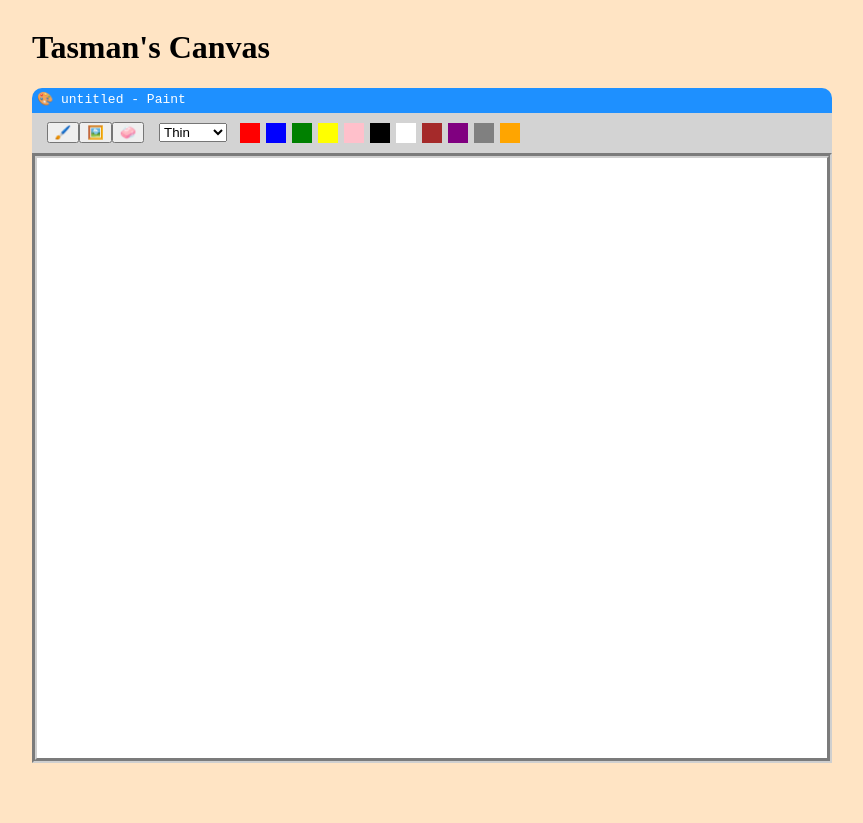
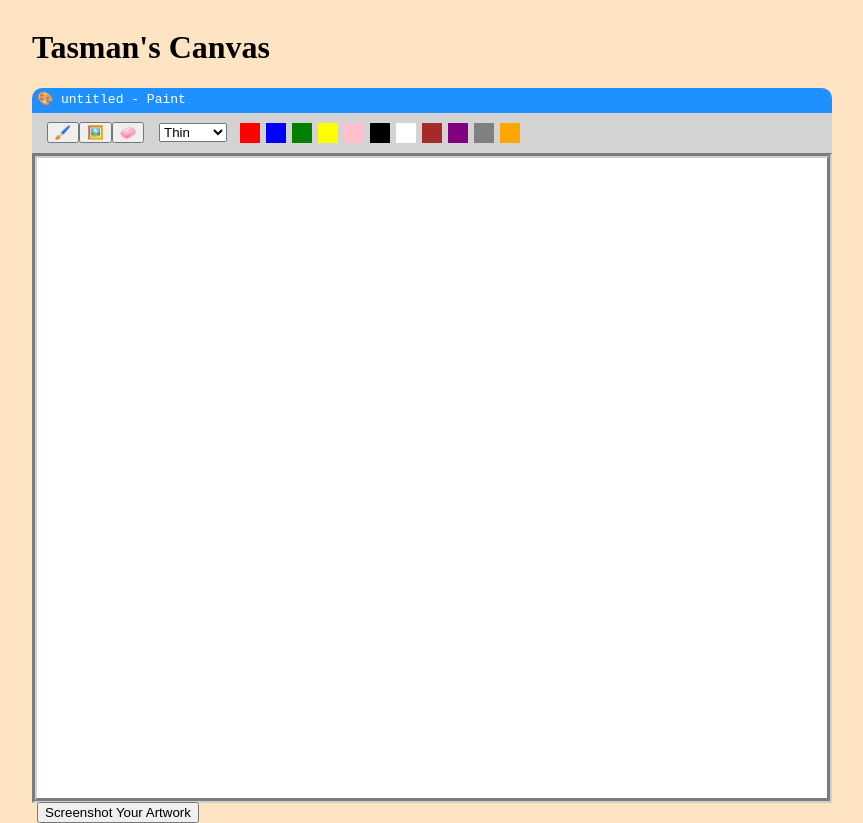
Before and after one commit to tasman-eyles/microsoft_paint, a React (Create React App) app: page / in a window 1280 px wide. Shown: the whole page, without its empty margins (208-1071 px from the left). Before the commit the page ends 800 px from the top, so only its background shows below. Built offline with nearby package versions, Linux system fonts and the light colour scheme.

Commit message:
screenshot

```diff
--- a/package.json
+++ b/package.json
@@ -6,6 +6,7 @@
     "@testing-library/jest-dom": "^5.17.0",
     "@testing-library/react": "^13.4.0",
     "@testing-library/user-event": "^13.5.0",
+    "html2canvas": "^1.4.1",
     "react": "^18.3.1",
     "react-dom": "^18.3.1",
     "react-scripts": "5.0.1",
--- a/src/Container.js
+++ b/src/Container.js
@@ -1,10 +1,11 @@
 import React, { useState, useEffect } from 'react'
+import html2canvas from 'html2canvas'
 
 function Container({ utensil }) {
   const { tool, weight, color } = utensil
   const [magic, setMagic] = useState({
     width: '790px',
-    height: '600px',
+    height: '640px',
     backgroundColor: 'white',
     border: '5px solid rgb(207, 207, 207)',
     borderStyle: 'groove',
@@ -23,6 +24,16 @@ function Container({ utensil }) {
       handleWeight(weight)
     }
   }, [weight])
+
+  function takeScreenshot() {
+    const canvas = document.getElementById('canvas')
+    html2canvas(canvas).then((canvas) => {
+      const link = document.createElement('a')
+      link.download = 'screenshot.png'
+      link.href = canvas.toDataURL()
+      link.click()
+    })
+  }
 
   function handleBackground() {
     if (tool === 'background') {
@@ -96,6 +107,7 @@ function Container({ utensil }) {
         onClick={handleBackground}
         onMouseMove={handleMouseMove}
       ></canvas>
+      <button onClick={takeScreenshot}>Screenshot Your Artwork</button>
     </div>
   )
 }
--- a/src/Header.css
+++ b/src/Header.css
@@ -6,7 +6,11 @@
   position: relative;
 
 }
+.screenshot {
+  float: left;
+  position: relative;
 
+}
 .color-icon:hover {
   box-shadow: 1px 1px 1px 1px black;
 }
--- a/src/Header.js
+++ b/src/Header.js
@@ -3,12 +3,14 @@ import Tools from './Tools'
 import ColorContainer from './ColorContainer.js'
 import Brush from './Brush'
 import './Header.css'
-
+import Container from './Container.js'
+import takeScreenshot from './Container.js'
 function Header({ handleUtensil }) {
   return (
     <>
       <div id="top-page">
         <p>🎨 untitled - Paint</p>
+
       </div>
       <div id="header">
         <Tools handleUtensil={handleUtensil} />
```
Also changed, not shown: public/index.html (line endings or trailing spaces), 1 other file (tests, documents, lock files or other folders).
